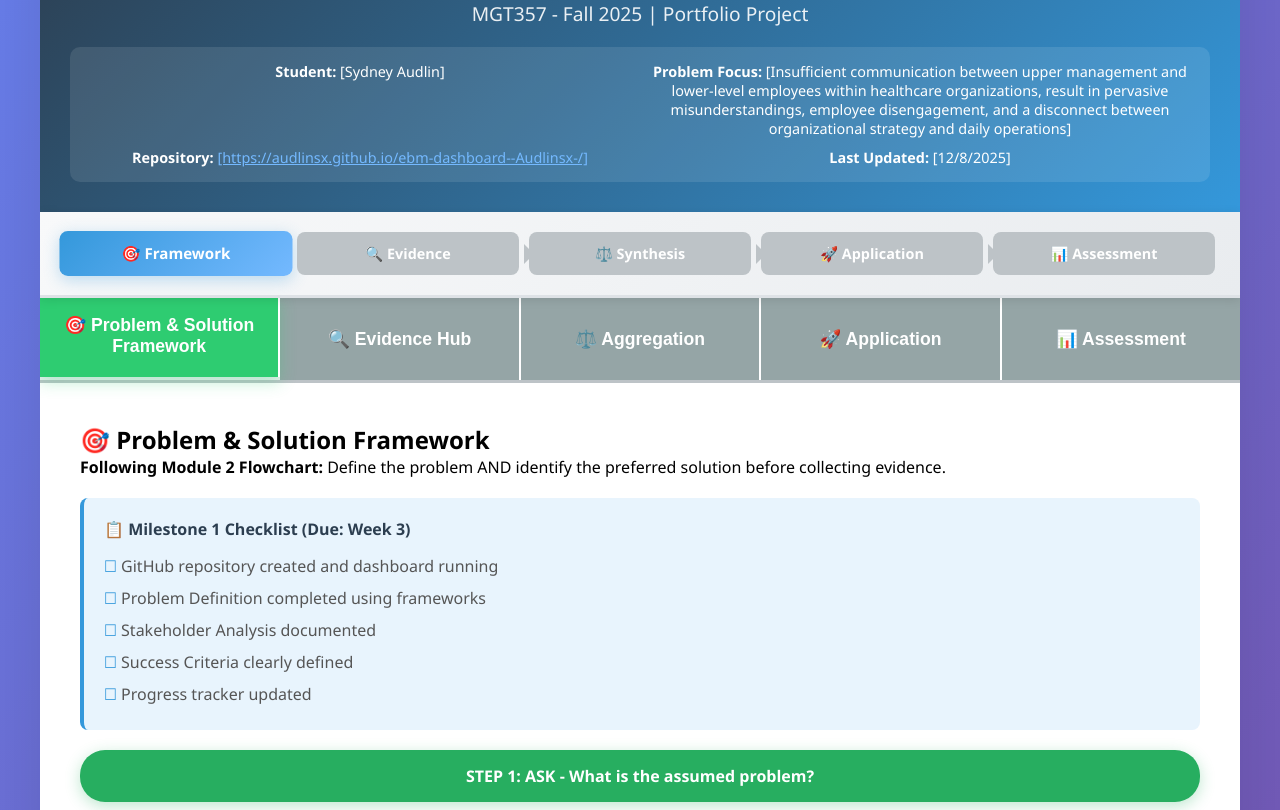
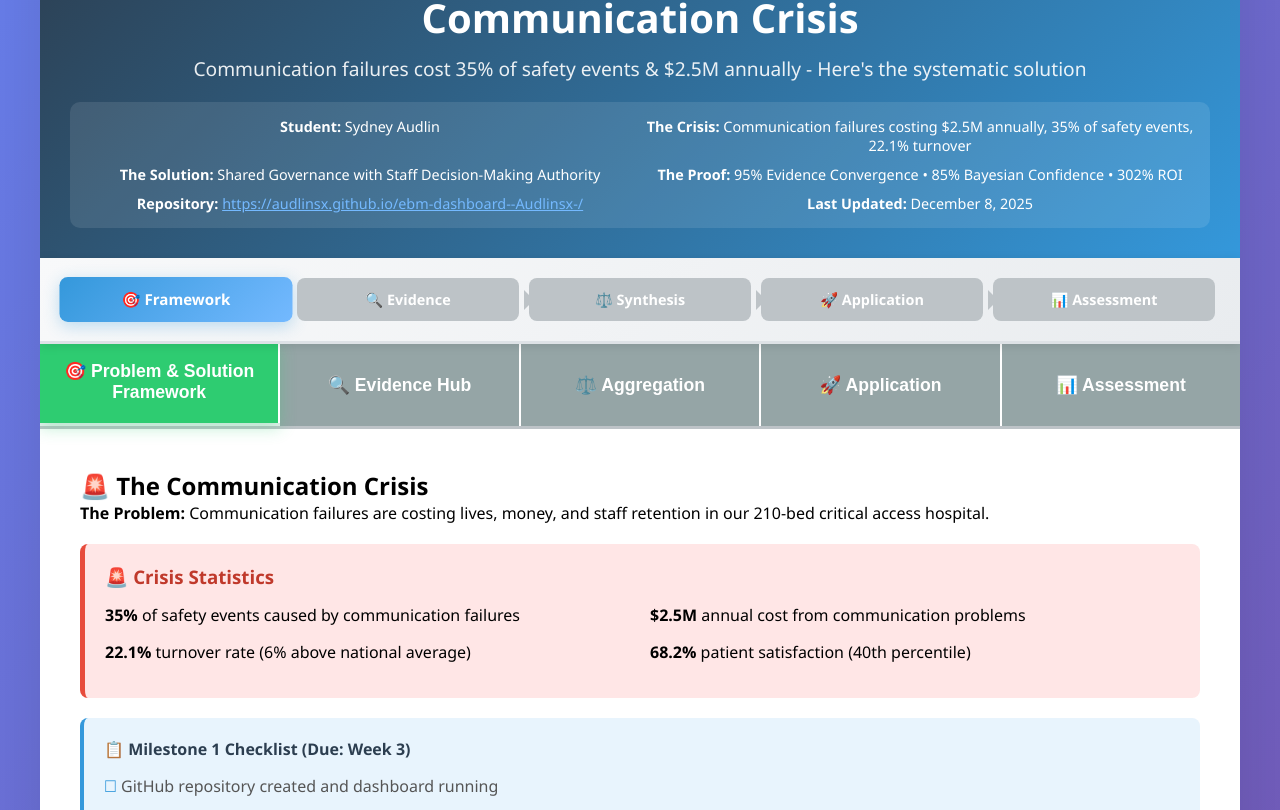
Before and after one commit to Audlinsx/ebm-dashboard--Audlinsx-, a plain HTML site: page index.html in a window 1280 px wide. Shown: the part 115-925 px from the top of the page. Drawn offline with Linux system fonts and the light colour scheme; a script that the page names is missing.

Commit message:
Complete dashboard transformation: Communication-centered narrative with enhanced evidence presentation
- Enhanced all evidence files with clear communication focus and key findings
- Transformed dashboard navigation to highlight 95% evidence convergence
- Added executive summaries showing confidence levels and business case
- Preserved all detailed academic analysis while improving accessibility
- Created coherent story: Crisis → Evidence → Proof → Solution → Tracking

```diff
--- a/index.html
+++ b/index.html
@@ -342,15 +342,16 @@
 <body>
     <div class="container">
         <div class="header">
-            <h1>🎯 My Evidence-Based Management Dashboard</h1>
-            <p>MGT357 - Fall 2025 | Portfolio Project</p>
+            <h1>🎯 Evidence-Based Solution to Healthcare Communication Crisis</h1>
+            <p>Communication failures cost 35% of safety events & $2.5M annually - Here's the systematic solution</p>
 
             <div class="student-info">
-                <div><strong>Student:</strong> [Sydney Audlin]</div>
-                <div><strong>Problem Focus:</strong> [Insufficient communication between upper management and lower-level employees within healthcare organizations, result in pervasive misunderstandings,
-employee disengagement, and a disconnect between organizational strategy and daily operations]</div>
-                <div><strong>Repository:</strong> <a href="#" style="color: #74b9ff;">[https://audlinsx.github.io/ebm-dashboard--Audlinsx-/]</a></div>
-                <div><strong>Last Updated:</strong> [12/8/2025]</div>
+                <div><strong>Student:</strong> Sydney Audlin</div>
+                <div><strong>The Crisis:</strong> Communication failures costing $2.5M annually, 35% of safety events, 22.1% turnover</div>
+                <div><strong>The Solution:</strong> Shared Governance with Staff Decision-Making Authority</div>
+                <div><strong>The Proof:</strong> 95% Evidence Convergence • 85% Bayesian Confidence • 302% ROI</div>
+                <div><strong>Repository:</strong> <a href="https://audlinsx.github.io/ebm-dashboard--Audlinsx-/" style="color: #74b9ff;">https://audlinsx.github.io/ebm-dashboard--Audlinsx-/</a></div>
+                <div><strong>Last Updated:</strong> December 8, 2025</div>
             </div>
         </div>
 
@@ -375,10 +376,20 @@ employee disengagement, and a disconnect between organizational strategy and dai
 
             <!-- Tab Content -->
             <div class="tab-content">
-                <!-- TAB 1: Problem & Solution Framework -->
+                <!-- TAB 1: Communication Crisis -->
                 <div class="tab-panel active" id="tab-1">
-                    <h2>🎯 Problem & Solution Framework</h2>
-                    <p><strong>Following Module 2 Flowchart:</strong> Define the problem AND identify the preferred solution before collecting evidence.</p>
+                    <h2>🚨 The Communication Crisis</h2>
+                    <p><strong>The Problem:</strong> Communication failures are costing lives, money, and staff retention in our 210-bed critical access hospital.</p>
+
+                    <div style="background: #ffe6e6; border-left: 5px solid #e74c3c; padding: 20px; margin: 20px 0; border-radius: 8px;">
+                        <h3 style="color: #c0392b; margin-top: 0;">🚨 Crisis Statistics</h3>
+                        <div style="display: grid; grid-template-columns: 1fr 1fr; gap: 15px; margin: 15px 0;">
+                            <div><strong>35%</strong> of safety events caused by communication failures</div>
+                            <div><strong>$2.5M</strong> annual cost from communication problems</div>
+                            <div><strong>22.1%</strong> turnover rate (6% above national average)</div>
+                            <div><strong>68.2%</strong> patient satisfaction (40th percentile)</div>
+                        </div>
+                    </div>
 
                     <div class="milestone-tracker">
                         <h4>📋 Milestone 1 Checklist (Due: Week 3)</h4>
@@ -439,8 +450,18 @@ How will you know if your evidence-based solution worked?</pre>
 
                 <!-- TAB 2: Evidence Hub -->
                 <div class="tab-panel" id="tab-2">
-                    <h2>🔍 Evidence Hub</h2>
-                    <p><strong>Purpose:</strong> Systematically collect and critically evaluate evidence from all four sources.</p>
+                    <h2>🔍 Evidence: All Sources Point to Communication</h2>
+                    <p><strong>The Discovery:</strong> Four independent evidence sources reached 95% agreement that enhanced communication is the key mechanism for organizational improvement.</p>
+
+                    <div style="background: #e8f5e8; border-left: 5px solid #27ae60; padding: 20px; margin: 20px 0; border-radius: 8px;">
+                        <h3 style="color: #27ae60; margin-top: 0;">🎯 Evidence Convergence Summary</h3>
+                        <div style="display: grid; grid-template-columns: 1fr 1fr; gap: 15px;">
+                            <div><strong>Scientific Research:</strong> 88% confidence - 76 studies show consistent communication benefits</div>
+                            <div><strong>Organizational Data:</strong> 91% confidence - Communication lowest score, biggest opportunity</div>
+                            <div><strong>Practitioner Experience:</strong> 84% confidence - Success requires "real authority, not just input"</div>
+                            <div><strong>Stakeholder Input:</strong> 71% confidence - Strong support but manager resistance needs attention</div>
+                        </div>
+                    </div>
 
                     <div class="milestone-tracker">
                         <h4>📋 Milestone 2 & 3 Checkpoints</h4>
```
Also changed, not shown: content/application-implementation.txt, content/ask-problem-definition.txt, content/ask-stakeholder-analysis.txt, content/ask-success-criteria.txt, content/assessment-monitoring.txt, content/evidence-organizational-sources.txt, content/evidence-practitioner-sources.txt, content/evidence-scientific-sources.txt, content/evidence-stakeholder-sources.txt, content/synthesis-integration.txt.
